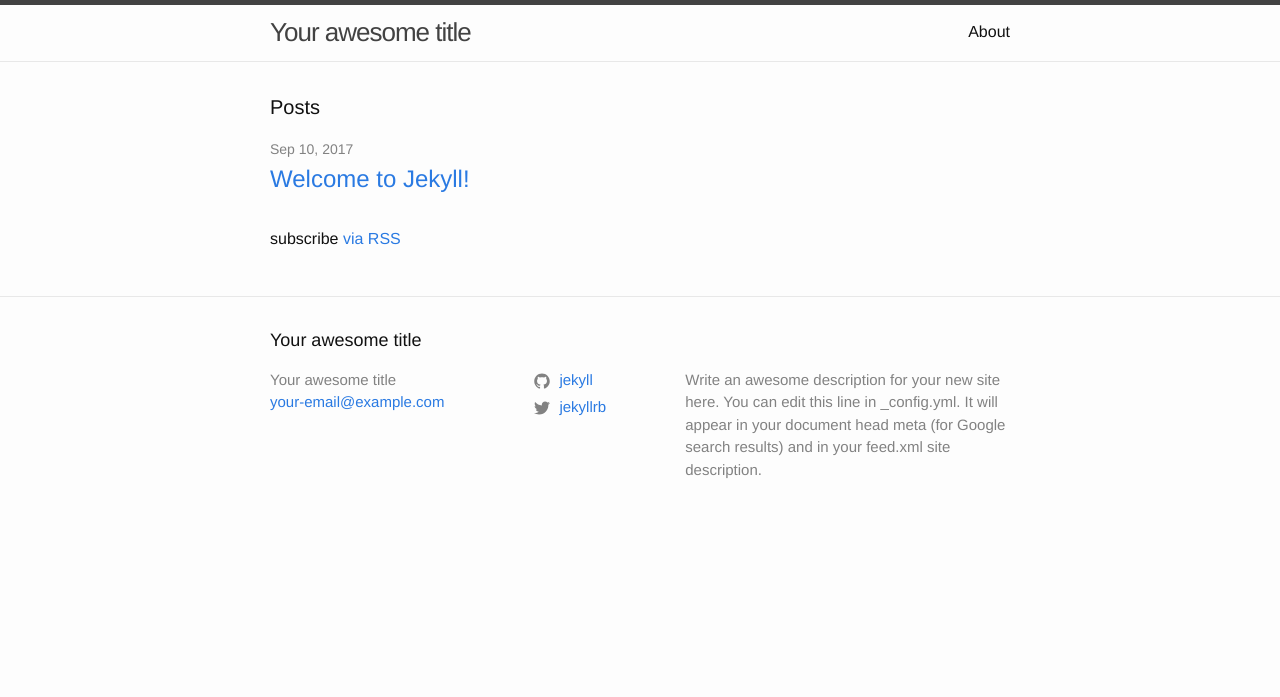
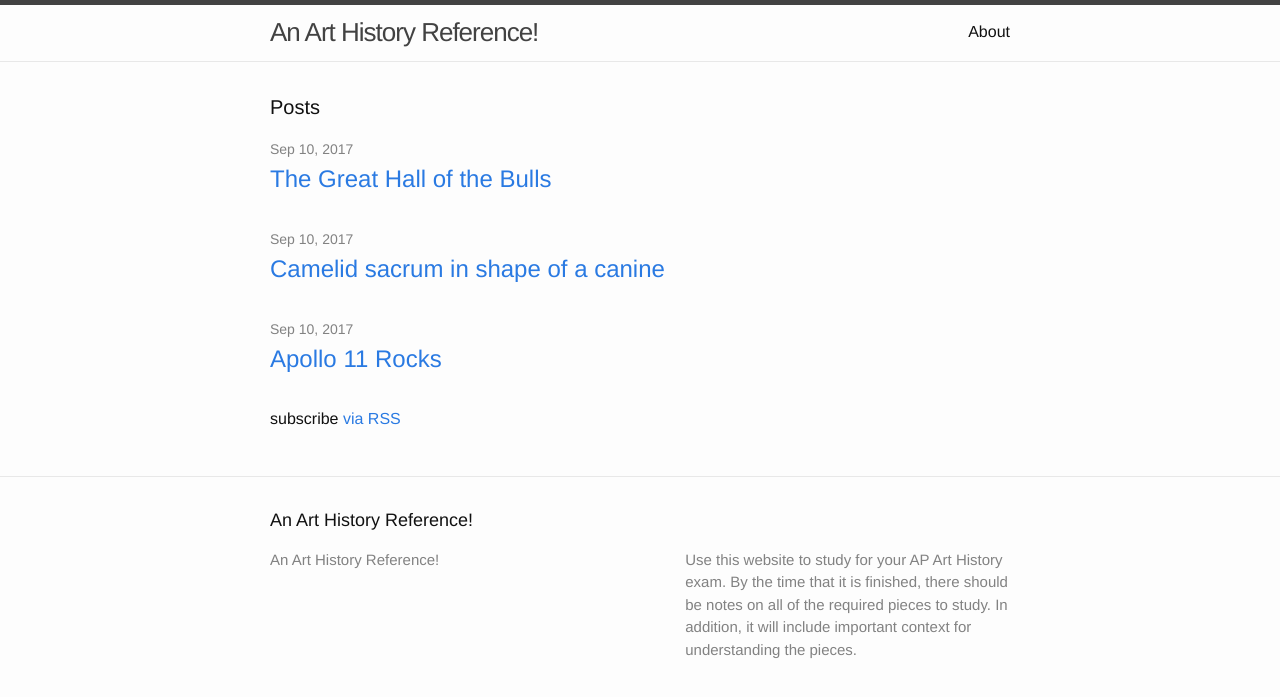
Before and after one commit to mbhs-arth/mbhs-arth.github.io, a Jekyll site: the page built from index.md, in a window 1280 px wide. Shown: the top 697 px of the page. Built offline with Jekyll 4.4.1, drawn with Linux system fonts in a browser that asks for light colours.

Commit message:
Add base site

```diff
--- a/_config.yml
+++ b/_config.yml
@@ -13,16 +13,16 @@
 # you will see them accessed via {{ site.title }}, {{ site.email }}, and so on.
 # You can create any custom variable you would like, and they will be accessible
 # in the templates via {{ site.myvariable }}.
-title: Your awesome title
-email: your-email@example.com
+title: An Art History Reference!
+# email: your-email@example.com
 description: > # this means to ignore newlines until "baseurl:"
-  Write an awesome description for your new site here. You can edit this
-  line in _config.yml. It will appear in your document head meta (for
-  Google search results) and in your feed.xml site description.
+  Use this website to study for your AP Art History exam. By the time that it is finished, there
+  should be notes on all of the required pieces to study. In addition, it will include important
+  context for understanding the pieces.
 baseurl: "/art-history" # the subpath of your site, e.g. /blog
 url: "https://trevortknguyen.gitlab.io" # the base hostname & protocol for your site, e.g. http://example.com
-twitter_username: jekyllrb
-github_username:  jekyll
+# twitter_username: jekyllrb
+# github_username:  jekyll
 
 # Build settings
 markdown: kramdown
--- /dev/null
+++ b/_posts/2017-09-10-camelid-sacrum.md
@@ -0,0 +1,11 @@
+---
+layout: post
+title: Camelid sacrum in shape of a canine
+date: 2017-09-10
+categories: prehistoric-americas
+---
+
+* Camelid sacrum in shape of canine
+* 14,000-7,000 BCE
+* Bone
+* Tequixquiac, central Mexico
--- /dev/null
+++ b/_posts/2017-09-10-great-hall-of-the-bulls.md
@@ -0,0 +1,19 @@
+---
+layout: post
+title: The Great Hall of the Bulls
+date: 2017-09-10
+categories: paleolithic-europe
+---
+
+* The Great Hall of the Bulls
+* Lascaux, France
+* Paleolithic Europe
+* 15,000-13,000 BCE
+* Pigment on rock
+
+Vocab:
+
+* naturalistic
+* stylized
+* contour
+* composite pose
--- a/_posts/2017-09-10-welcome-to-jekyll.markdown
+++ /dev/null
@@ -1,25 +0,0 @@
----
-layout: post
-title:  "Welcome to Jekyll!"
-date:   2017-09-10 11:57:38 -0500
-categories: jekyll update
----
-You’ll find this post in your `_posts` directory. Go ahead and edit it and re-build the site to see your changes. You can rebuild the site in many different ways, but the most common way is to run `jekyll serve`, which launches a web server and auto-regenerates your site when a file is updated.
-
-To add new posts, simply add a file in the `_posts` directory that follows the convention `YYYY-MM-DD-name-of-post.ext` and includes the necessary front matter. Take a look at the source for this post to get an idea about how it works.
-
-Jekyll also offers powerful support for code snippets:
-
-{% highlight ruby %}
-def print_hi(name)
-  puts "Hi, #{name}"
-end
-print_hi('Tom')
-#=> prints 'Hi, Tom' to STDOUT.
-{% endhighlight %}
-
-Check out the [Jekyll docs][jekyll-docs] for more info on how to get the most out of Jekyll. File all bugs/feature requests at [Jekyll’s GitHub repo][jekyll-gh]. If you have questions, you can ask them on [Jekyll Talk][jekyll-talk].
-
-[jekyll-docs]: https://jekyllrb.com/docs/home
-[jekyll-gh]:   https://github.com/jekyll/jekyll
-[jekyll-talk]: https://talk.jekyllrb.com/
--- a/about.md
+++ b/about.md
@@ -4,15 +4,4 @@ title: About
 permalink: /about/
 ---
 
-This is the base Jekyll theme. You can find out more info about customizing your Jekyll theme, as well as basic Jekyll usage documentation at [jekyllrb.com](https://jekyllrb.com/)
-
-You can find the source code for Minima at GitHub:
-[jekyll][jekyll-organization] /
-[minima](https://github.com/jekyll/minima)
-
-You can find the source code for Jekyll at GitHub:
-[jekyll][jekyll-organization] /
-[jekyll](https://github.com/jekyll/jekyll)
-
-
-[jekyll-organization]: https://github.com/jekyll
+I created this website mainly for myself because I wanted to be able to quickly review for a test in AP Art History wherever I am. It holds an advantage over my current Art History notebook because I can put as many full-color pictures on each webpage as I want to rather than pasting black and white copies into my notebook. I hope this resource is also helpful to you too.
```
Also changed, not shown: _posts/2017-09-10-apollo-11-rocks.md (added, +11 -0 lines).
